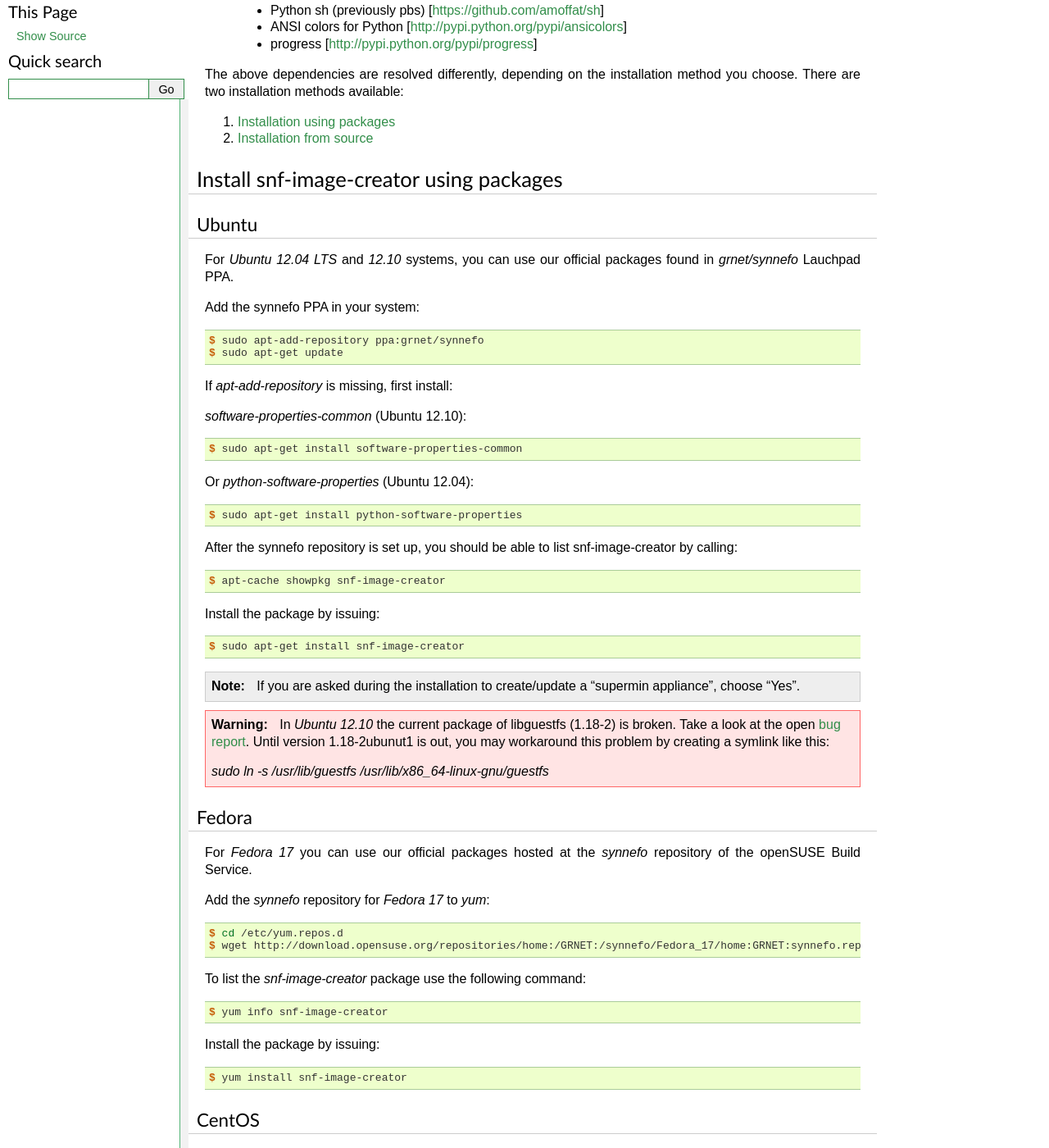
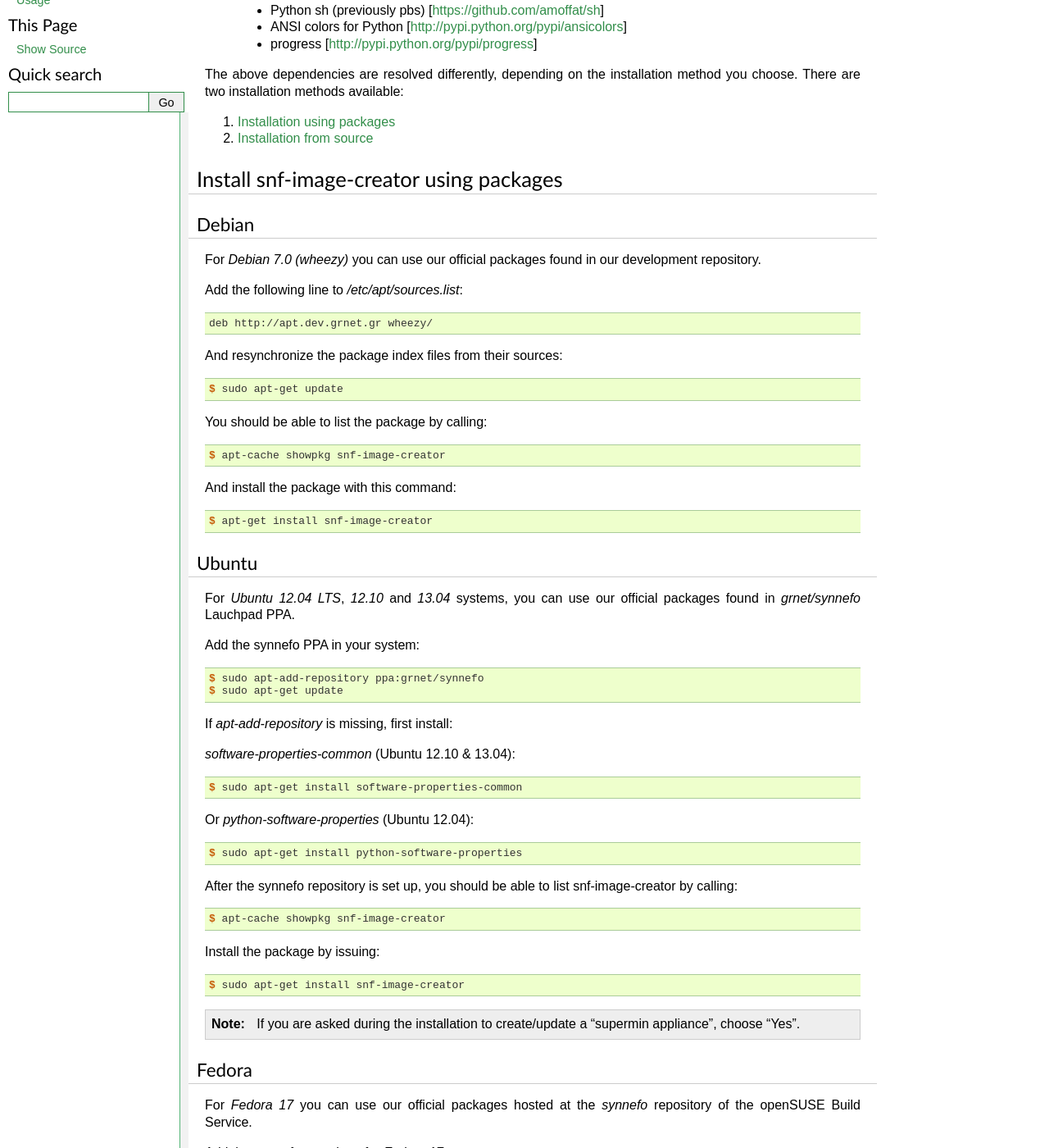
Before and after one commit to grnet/snf-image-creator, a Sphinx documentation site: the page built from docs/install.rst, in a window 1280 px wide and 1400 px high, scrolled down 428 px. Shown: the whole window at 82% size. Built offline with Sphinx 7.4.7, drawn with Linux system fonts in a browser that asks for light colours; some of the changed text lies outside the part shown.

Commit message:
Update the documentation
 * Add instruction on how to install the debian packages
 * Update version to 0.4.1
 * Add a small comment about the diskdump format

```diff
--- a/docs/conf.py
+++ b/docs/conf.py
@@ -50,9 +50,9 @@
 # built documents.
 #
 # The short X.Y version.
-version = '0.4'
+version = '0.4.1'
 # The full version, including alpha/beta/rc tags.
-release = '0.4'
+release = '0.4.1'
 
 # The language for content autogenerated by Sphinx. Refer to documentation
 # for a list of supported languages.
--- a/docs/install.rst
+++ b/docs/install.rst
@@ -32,11 +32,41 @@
 Install snf-image-creator using packages
 ========================================
 
+Debian
+------
+
+For *Debian 7.0 (wheezy)* you can use our official packages found in our
+development repository.
+
+Add the following line to */etc/apt/sources.list*:
+
+.. code-block:: console
+
+   deb http://apt.dev.grnet.gr wheezy/
+
+And resynchronize the package index files from their sources:
+
+.. code-block:: console
+
+   $ sudo apt-get update
+
+You should be able to list the package by calling:
+
+.. code-block:: console
+
+   $ apt-cache showpkg snf-image-creator
+
+And install the package with this command:
+
+.. code-block:: console
+
+   $ apt-get install snf-image-creator
+
 Ubuntu
 ------
 
-For *Ubuntu 12.04 LTS* and *12.10* systems, you can use our official packages
-found in *grnet/synnefo* Lauchpad PPA.
+For *Ubuntu 12.04 LTS*, *12.10* and *13.04* systems, you can use our official
+packages found in *grnet/synnefo* Lauchpad PPA.
 
 Add the synnefo PPA in your system:
 
@@ -47,7 +77,7 @@
 
 If *apt-add-repository* is missing, first install:
 
-*software-properties-common* (Ubuntu 12.10):
+*software-properties-common* (Ubuntu 12.10 & 13.04):
 
 .. code-block:: console
 
@@ -75,14 +105,6 @@
 .. note::
    If you are asked during the installation to create/update a
    "supermin appliance", choose "Yes".
-
-.. warning::
-   In *Ubuntu 12.10* the current package of libguestfs (1.18-2) is broken. Take
-   a look at the open `bug report <https://bugs.launchpad.net/ubuntu/quantal/+source/libguestfs/+bug/1086974>`_.
-   Until version 1.18-2ubunut1 is out, you may workaround this problem by
-   creating a symlink like this:
-
-   *sudo ln -s /usr/lib/guestfs /usr/lib/x86_64-linux-gnu/guestfs*
 
 Fedora
 ------
--- a/docs/overview.rst
+++ b/docs/overview.rst
@@ -35,6 +35,7 @@
 Image Format
 ============
 
-The extracted images are in diskdump format. This is the recommended format for
+The extracted images are in diskdump format, which is a raw dump of a disk
+device (or file). This is the recommended format for
 `snf-image <https://code.grnet.gr/projects/snf-image>`_, the Ganeti OS
 Definition used by `Synnefo <https://code.grnet.gr/projects/synnefo>`_.
```
